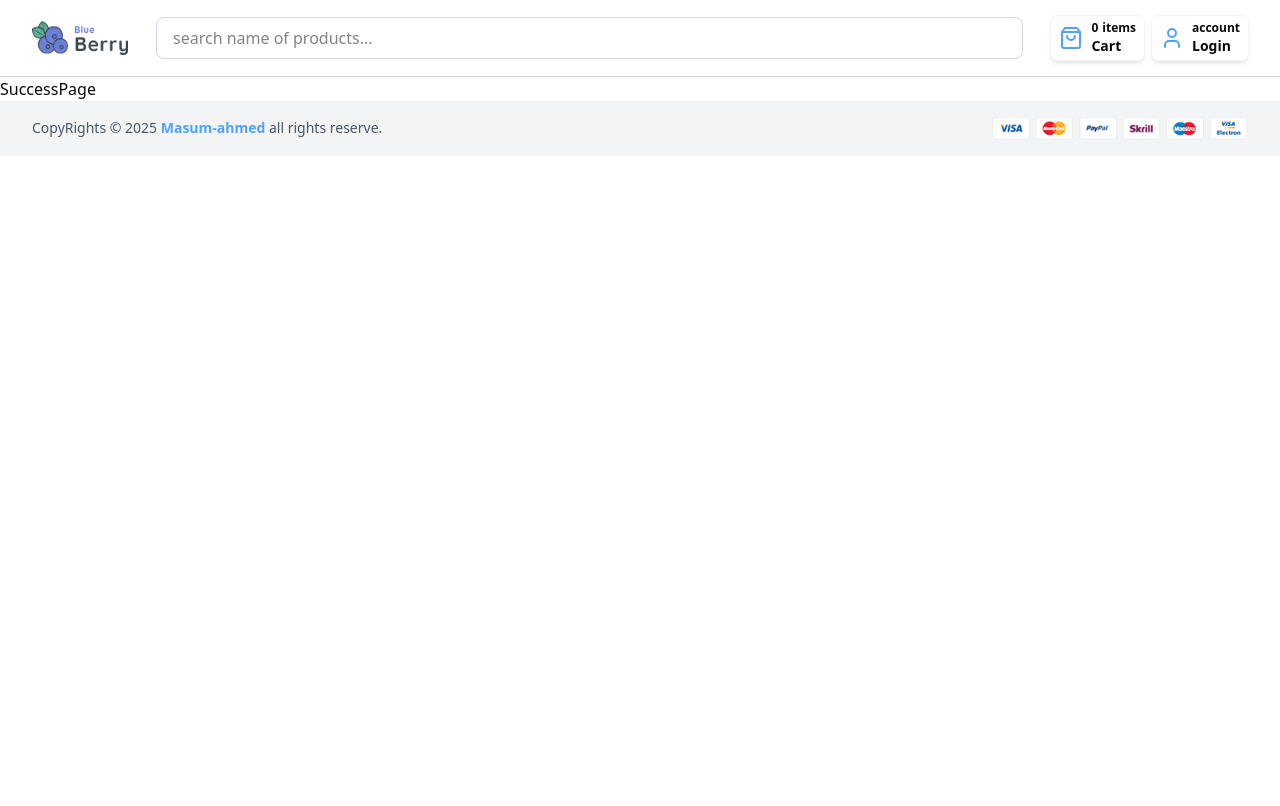
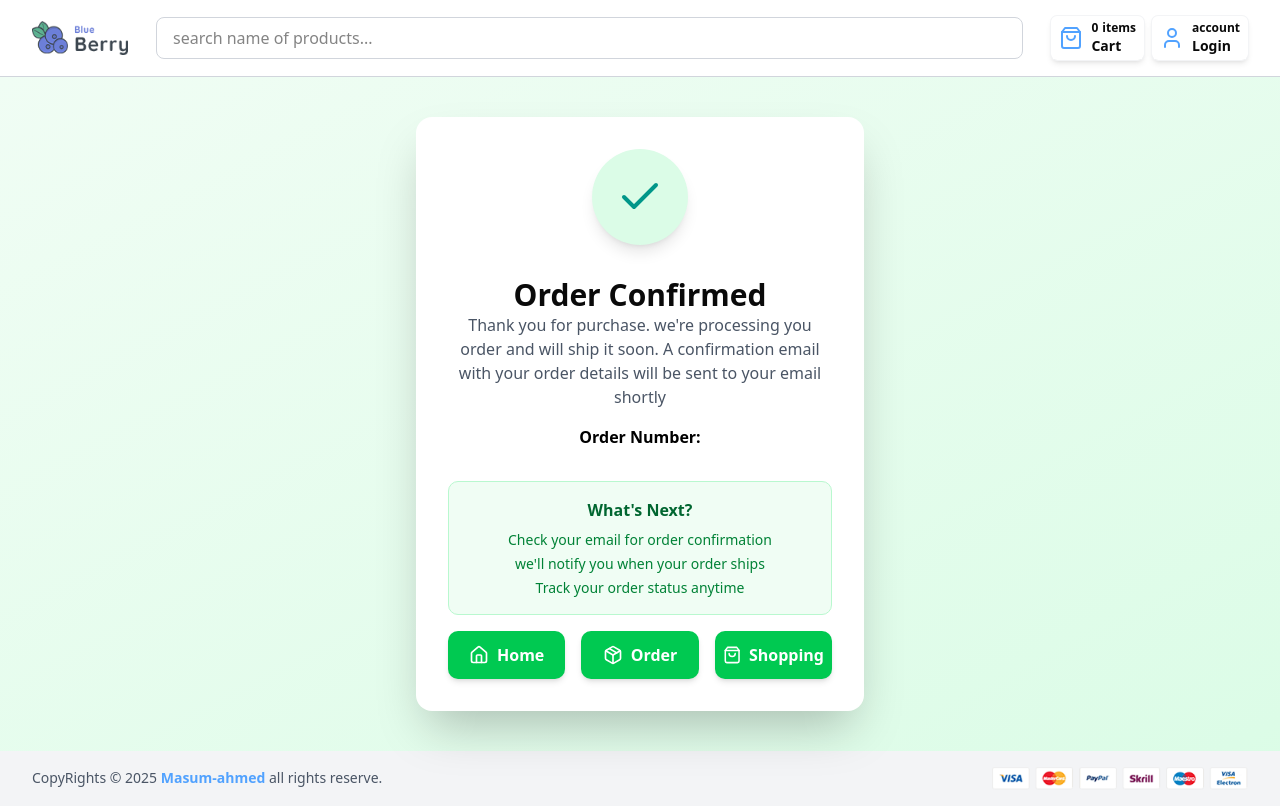
Before and after one commit to M-Shourav/blue-berry_yt, a Next.js app: page /success in a window 1280 px wide. Built offline with nearby package versions, Linux system fonts and the light colour scheme; no server answers.

Commit message:
success page

```diff
--- a/app/(client)/cart/page.tsx
+++ b/app/(client)/cart/page.tsx
@@ -15,6 +15,7 @@ import Image from 'next/image'
 import Link from 'next/link'
 import React, { useEffect, useState } from 'react'
 import toast from 'react-hot-toast'
+import { AiOutlineLoading3Quarters } from "react-icons/ai";
 
 const CartPage = () => {
   const {getItemCount,getSubTotalPrice,getTotalPrice,resetCart,deleteCartProduct}=userCartStore()
@@ -41,7 +42,7 @@ const CartPage = () => {
 
       const checkoutUrl=await createCheckoutSession(getGroupItem,metadata)
       if(checkoutUrl){
-        console.log("checkoutUrl",checkoutUrl);
+        window.location.href=checkoutUrl
       }
 
     } catch (error) {
@@ -99,7 +100,12 @@ const CartPage = () => {
               </div>
               </div>
               <div className='space-y-4 py-5 flex flex-col items-center'>
-                <Button onClick={handleCheckOut} className='w-full cursor-pointer'>Proceed to checkout</Button>
+                <Button onClick={handleCheckOut} className='w-full cursor-pointer' disabled={isLoading}>
+                  {isLoading ? <div className='flex items-center justify-center gap-x-5 w-full text-base'>
+                    <p>Processing...</p>
+                    <span className='text-xl animate-spin'><AiOutlineLoading3Quarters/></span>
+                  </div> :"Proceed to checkout"}
+                </Button>
                 <Link href={'/'} className='text-base font-semibold hover:underline hover:text-blue-400 duration-300'>Continue Shopping</Link>
               </div>
               </div>
@@ -143,6 +149,7 @@ const CartPage = () => {
               </div>
             </div>
           </div>
+          {/* mobile */}
         <div className='md:hidden w-full'>
         <div className='p-4 rounded-lg border mx-4'>
               <h2 className='text-xl font-semibold mb-4'>Order summary</h2>
@@ -166,7 +173,12 @@ const CartPage = () => {
               </div>
               </div>
               <div className='space-y-4 py-5 flex flex-col items-center'>
-                <Button onClick={handleCheckOut} className='w-full cursor-pointer'>Proceed to checkout</Button>
+              <Button onClick={handleCheckOut} className='w-full cursor-pointer' disabled={isLoading}>
+                  {isLoading ? <div className='flex items-center justify-center gap-x-5 w-full text-base'>
+                    <p>Processing...</p>
+                    <span className='text-xl animate-spin'><AiOutlineLoading3Quarters/></span>
+                  </div> :"Proceed to checkout"}
+                </Button>
                 <Link href={'/'} className='text-base font-semibold hover:underline hover:text-blue-400 duration-300'>Continue Shopping</Link>
               </div>
           </div>
--- /dev/null
+++ b/app/(client)/order/page.tsx
@@ -0,0 +1,7 @@
+import React from "react";
+
+const OrderPage = () => {
+  return <div>OrderPage</div>;
+};
+
+export default OrderPage;
--- a/app/(client)/success/page.tsx
+++ b/app/(client)/success/page.tsx
@@ -1,9 +1,87 @@
-import React from 'react'
+"use client";
+import userCartStore from "@/store";
+import { useSearchParams } from "next/navigation";
+import React, { useEffect } from "react";
+import { motion } from "framer-motion";
+import { Check, Home, Package, ShoppingBag } from "lucide-react";
+import Link from "next/link";
 
 const SuccessPage = () => {
+  const searchParams = useSearchParams();
+  const orderNumber = searchParams.get("orderNumber");
+  const { resetCart } = userCartStore();
+  useEffect(() => {
+    if (orderNumber) {
+      resetCart();
+    }
+  }, [orderNumber, resetCart]);
   return (
-    <div>SuccessPage</div>
-  )
-}
+    <div className="py-10 bg-gradient-to-br from-green-50 to-green-100 flex items-center justify-center">
+      <motion.div
+        initial={{ opacity: 0, y: 20 }}
+        animate={{ opacity: 1, y: 0 }}
+        transition={{ duration: 0.5 }}
+        className="bg-white max-w-md rounded-2xl shadow-2xl p-8 text-center"
+      >
+        <motion.div
+          initial={{ scale: 0 }}
+          animate={{ scale: 1 }}
+          transition={{ delay: 0.2, type: "spring", stiffness: "200" }}
+          className="w-24 h-24 flex items-center justify-center bg-green-100
+          rounded-full shadow-lg mx-auto mb-8"
+        >
+          <Check className="w-12 h-12 text-teal-600" />
+        </motion.div>
+        <h1 className="text-xl sm:text-3xl font-semibold">Order Confirmed</h1>
+        <div className="space-y-4 mb-8 text-gray-600 text-center">
+          <p>
+            Thank you for purchase. we&apos;re processing you order and will
+            ship it soon. A confirmation email with your order details will be
+            sent to your email shortly
+          </p>
+          <p className="text-black font-semibold">
+            Order Number: <span>{orderNumber}</span>
+          </p>
+        </div>
+        <div className="bg-green-50 border border-green-200 rounded-lg p-4 mb-4">
+          <h2 className="text-base font-semibold text-green-800 mb-2">
+            What&apos;s Next?
+          </h2>
+          <ul className=" space-y-1 text-sm text-green-700">
+            <li>Check your email for order confirmation</li>
+            <li>we&apos;ll notify you when your order ships</li>
+            <li>Track your order status anytime</li>
+          </ul>
+        </div>
+        <div className="grid grid-cols-1 sm:grid-cols-3 gap-4">
+          <Link
+            href={"/"}
+            className="flex items-center justify-center font-semibold px-2 py-3 rounded-lg
+          bg-green-500 text-white hover:bg-green-600 shadow-md duration-300"
+          >
+            <Home className="w-5 h-5 mr-2" />
+            Home
+          </Link>
+          <Link
+            href={"/order"}
+            className="flex items-center justify-center font-semibold px-2 py-3 rounded-lg
+          bg-green-500 text-white hover:bg-green-600 shadow-md duration-300"
+          >
+            <Package className="w-5 h-5 mr-2" />
+            Order
+          </Link>
+          <Link
+            href={"/"}
+            className="flex items-center justify-center font-semibold px-2 py-3 rounded-lg
+          bg-green-500 text-white hover:bg-green-600 shadow-md duration-300"
+          >
+            <ShoppingBag className="w-5 h-5 mr-2" />
+            Shopping
+          </Link>
+        </div>
+      </motion.div>
+    </div>
+  );
+};
 
-export default SuccessPage
+export default SuccessPage;
```
